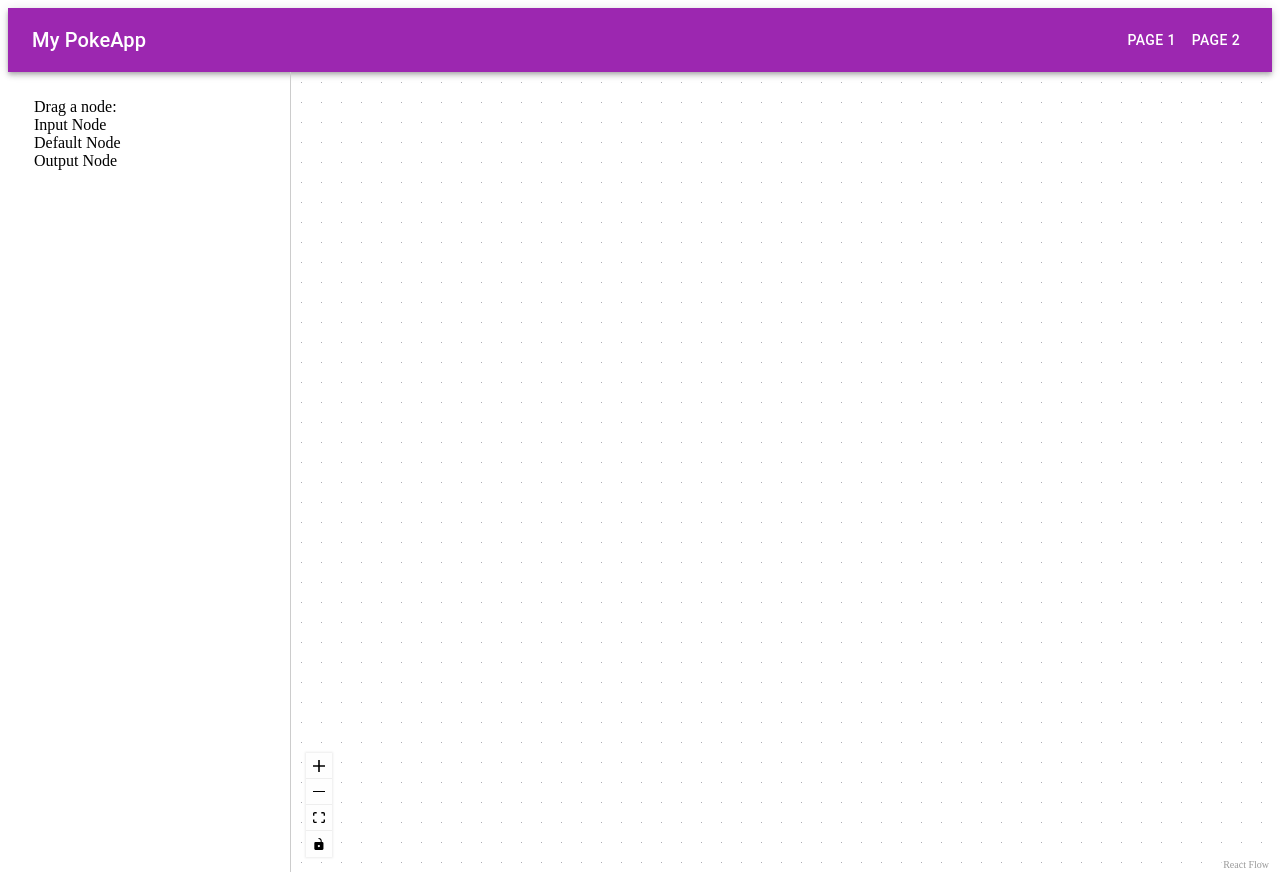
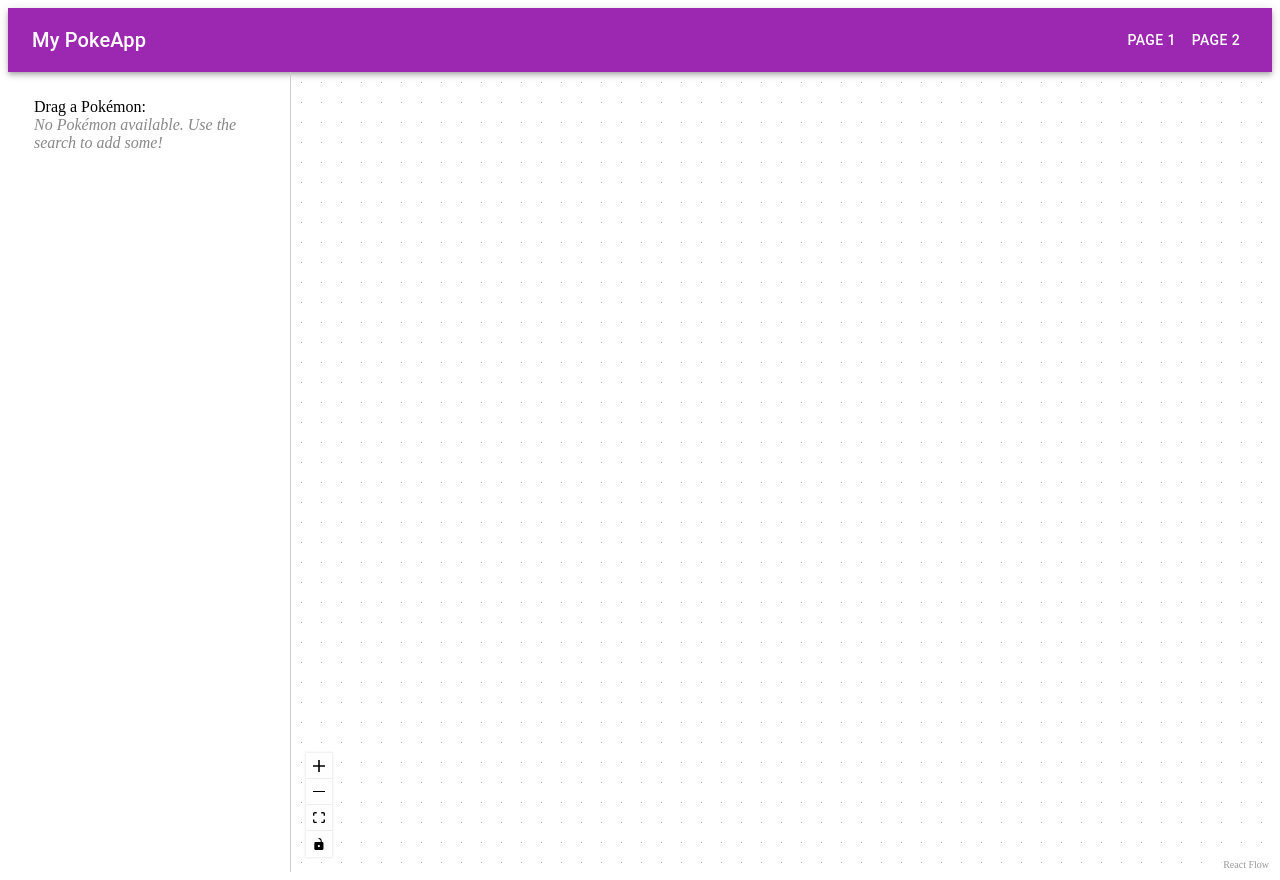
Before and after one commit to Vaibhaw20212/React-Practice-App-Nav-Search-Flow, a React (Vite) app: page /#/playground in a window 1280 px wide. Built offline with nearby package versions, Linux system fonts and the light colour scheme.

Commit message:
Drag Drop working properly with Redux Toolkit and React DnD

```diff
--- a/src/app/store.js
+++ b/src/app/store.js
@@ -1,9 +1,11 @@
 // src/app/store.js
 import { configureStore } from "@reduxjs/toolkit";
 import pokemonReducer from "../features/pokemonSlice"; // ✅ Adjust path if needed
+import flowReducer from "../features/flowSlice";
 
 export default configureStore({
   reducer: {
     pokemon: pokemonReducer, // ✅ key must match: state.pokemon.list
+    flow: flowReducer,
   },
 });
--- a/src/components/FlowCanvas.jsx
+++ b/src/components/FlowCanvas.jsx
@@ -9,6 +9,8 @@ import {
   addEdge,
 } from "@xyflow/react";
 import "@xyflow/react/dist/style.css";
+import { useDispatch, useSelector } from "react-redux";
+import { setNodes as setNodesRedux, setEdges as setEdgesRedux } from "../features/flowSlice";
 
 import { useDnD } from "../context/DnDContext";
 
@@ -16,9 +18,12 @@ let id = 0;
 const getId = () => `dndnode_${id++}`;
 
 export default function FlowCanvas() {
+  const dispatch = useDispatch();
+  const savedNodes = useSelector((state) => state.flow.nodes);
+  const savedEdges = useSelector((state) => state.flow.edges);
   const reactFlowWrapper = useRef(null);
-  const [nodes, setNodes, onNodesChange] = useNodesState([]);
-  const [edges, setEdges, onEdgesChange] = useEdgesState([]);
+  const [nodes, setNodes, onNodesChange] = useNodesState(savedNodes);
+  const [edges, setEdges, onEdgesChange] = useEdgesState(savedEdges);
   const { screenToFlowPosition } = useReactFlow();
   const [type] = useDnD();
 
@@ -35,6 +40,7 @@ export default function FlowCanvas() {
   const onDrop = useCallback(
     (event) => {
       event.preventDefault();
+
       if (!type) return;
 
       const position = screenToFlowPosition({
@@ -42,17 +48,52 @@ export default function FlowCanvas() {
         y: event.clientY,
       });
 
-      const newNode = {
-        id: getId(),
-        type,
-        position,
-        data: { label: `${type} node` },
-      };
+      let newNode;
+
+      if (type === "pokemon") {
+        const pokemonData = JSON.parse(
+          event.dataTransfer.getData("application/reactflow")
+        );
+
+        newNode = {
+          id: getId(),
+          type: "default", // You can customize later to custom type
+          position,
+          data: {
+            label: (
+              <div style={{ textAlign: "center" }}>
+                <img
+                  src={pokemonData.image || pokemonData.sprites?.front_default}
+                  alt={pokemonData.name}
+                  width={40}
+                />
+                <div>{pokemonData.name}</div>
+              </div>
+            ),
+          },
+        };
+      } else {
+        // fallback for other types like input/output/default
+        newNode = {
+          id: getId(),
+          type,
+          position,
+          data: { label: `${type} node` },
+        };
+      }
 
       setNodes((nds) => nds.concat(newNode));
     },
-    [type, screenToFlowPosition]
+    [screenToFlowPosition, type, setNodes]
   );
+
+  // Persist nodes/edges to Redux on change
+  React.useEffect(() => {
+    dispatch(setNodesRedux(nodes));
+  }, [nodes, dispatch]);
+  React.useEffect(() => {
+    dispatch(setEdgesRedux(edges));
+  }, [edges, dispatch]);
 
   return (
     <div style={{ width: "100%", height: "100%" }} ref={reactFlowWrapper}>
--- a/src/components/Sidebar.jsx
+++ b/src/components/Sidebar.jsx
@@ -1,39 +1,57 @@
 import React from "react";
 import { useDnD } from "../context/DnDContext";
+import { useSelector } from "react-redux";
+import { Paper, Typography } from "@mui/material";
+
 
 export default function Sidebar() {
   const [_, setType] = useDnD();
+  const pokemonList = useSelector((state) => state.pokemon.list);
 
-  const onDragStart = (event, nodeType) => {
-    setType(nodeType);
-    event.dataTransfer.setData("application/reactflow", nodeType);
+  const onDragStart = (event, pokemon) => {
+    setType("pokemon");
+    event.dataTransfer.setData(
+      "application/reactflow",
+      JSON.stringify({
+        name: pokemon.name,
+        image: pokemon.sprites?.front_default,
+        height: pokemon.height,
+        weight: pokemon.weight,
+        types: pokemon.types?.map((t) => t.type.name),
+      })
+    );
     event.dataTransfer.effectAllowed = "move";
   };
 
   return (
     <aside style={{ padding: 10 }}>
-      <div>Drag a node:</div>
-      <div
-        className="dndnode input"
-        draggable
-        onDragStart={(event) => onDragStart(event, "input")}
-      >
-        Input Node
-      </div>
-      <div
-        className="dndnode"
-        draggable
-        onDragStart={(event) => onDragStart(event, "default")}
-      >
-        Default Node
-      </div>
-      <div
-        className="dndnode output"
-        draggable
-        onDragStart={(event) => onDragStart(event, "output")}
-      >
-        Output Node
-      </div>
+      <div>Drag a Pokémon:</div>
+      {pokemonList && pokemonList.length > 0 ? (
+        pokemonList.map((pokemon) => (
+          <Paper
+            key={pokemon.name}
+            className="dndnode"
+            draggable
+            elevation={3}
+            onDragStart={(event) => onDragStart(event, pokemon)}
+            sx={{
+              mb: 1,
+              p: 1.5,
+              cursor: "grab",
+              display: "flex",
+              alignItems: "center",
+              bgcolor: "#f5f5f5",
+              '&:hover': { bgcolor: '#e0e0e0' },
+            }}
+          >
+            <Typography variant="subtitle1" fontWeight={600} sx={{ flex: 1 }}>
+              {pokemon.name.charAt(0).toUpperCase() + pokemon.name.slice(1)}
+            </Typography>
+          </Paper>
+        ))
+      ) : (
+        <div style={{ color: '#888', fontStyle: 'italic' }}>No Pokémon available. Use the search to add some!</div>
+      )}
     </aside>
   );
 }
--- /dev/null
+++ b/src/features/flowSlice.js
@@ -0,0 +1,22 @@
+import { createSlice } from "@reduxjs/toolkit";
+
+const initialState = {
+  nodes: [],
+  edges: [],
+};
+
+const flowSlice = createSlice({
+  name: "flow",
+  initialState,
+  reducers: {
+    setNodes: (state, action) => {
+      state.nodes = action.payload;
+    },
+    setEdges: (state, action) => {
+      state.edges = action.payload;
+    },
+  },
+});
+
+export const { setNodes, setEdges } = flowSlice.actions;
+export default flowSlice.reducer;
```
